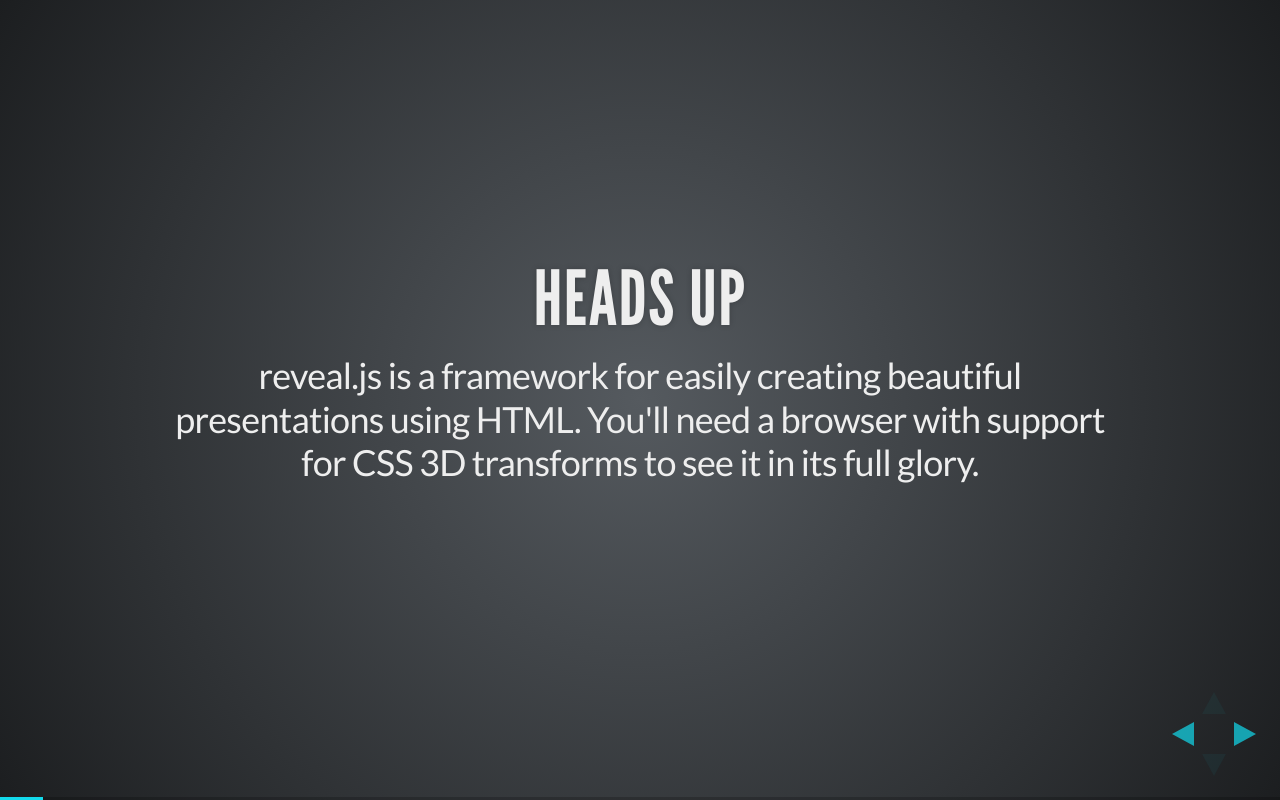
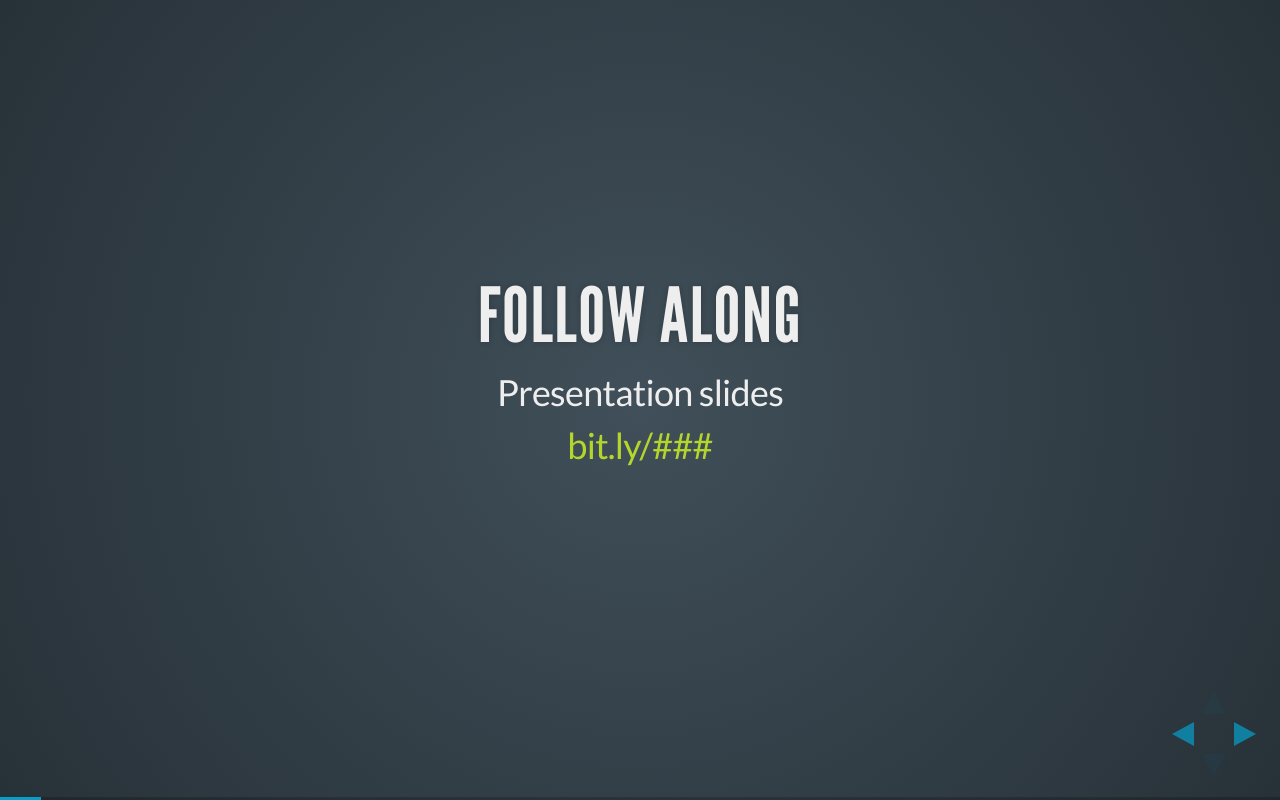
Before and after one commit to leahtard/one-div-presentation, a website: page index.html in a window 1280 px wide. Both pictures are taken after a click on the element 1251 px from the left and 734 px from the top of the page. Drawn offline with Linux system fonts and the light colour scheme.

Commit message:
Presentation progress

```diff
--- a/css/theme/default.css
+++ b/css/theme/default.css
@@ -15,14 +15,14 @@
  * GLOBAL STYLES
  *********************************************/
 body {
-  background: #1c1e20;
-  background: -moz-radial-gradient(center, circle cover, #555a5f 0%, #1c1e20 100%);
-  background: -webkit-gradient(radial, center center, 0px, center center, 100%, color-stop(0%, #555a5f), color-stop(100%, #1c1e20));
-  background: -webkit-radial-gradient(center, circle cover, #555a5f 0%, #1c1e20 100%);
-  background: -o-radial-gradient(center, circle cover, #555a5f 0%, #1c1e20 100%);
-  background: -ms-radial-gradient(center, circle cover, #555a5f 0%, #1c1e20 100%);
-  background: radial-gradient(center, circle cover, #555a5f 0%, #1c1e20 100%);
-  background-color: #2b2b2b; }
+  background: #273138;
+  background: -moz-radial-gradient(center, circle cover, #404F59 0%, #273138 100%);
+  background: -webkit-gradient(radial, center center, 0px, center center, 100%, color-stop(0%, #555a5f), color-stop(100%, #273138));
+  background: -webkit-radial-gradient(center, circle cover, #404F59 0%, #273138 100%);
+  background: -o-radial-gradient(center, circle cover, #404F59 0%, #273138 100%);
+  background: -ms-radial-gradient(center, circle cover, #404F59 0%, #273138 100%);
+  background: radial-gradient(center, circle cover, #404F59 0%, #273138 100%);
+  background-color: #273138; }
 
 .reveal {
   font-family: "Lato", sans-serif;
@@ -60,7 +60,7 @@
  * LINKS
  *********************************************/
 .reveal a:not(.image) {
-  color: #13daec;
+  color: #B4D62C;
   text-decoration: none;
   -webkit-transition: color .15s ease;
   -moz-transition: color .15s ease;
@@ -69,13 +69,20 @@
   transition: color .15s ease; }
 
 .reveal a:not(.image):hover {
-  color: #71e9f4;
+  color: #e1ec34;
   text-shadow: none;
   border: none; }
 
 .reveal .roll span:after {
   color: #fff;
   background: #0d99a5; }
+
+/*********************************************
+ * FONT STYLES
+ *********************************************/
+strong {
+  color: #B4D62C; }
+
 
 /*********************************************
  * IMAGES
@@ -93,7 +100,7 @@
 
 .reveal a:hover img {
   background: rgba(255, 255, 255, 0.2);
-  border-color: #13daec;
+  border-color: #079FCA;
   box-shadow: 0 0 20px rgba(0, 0, 0, 0.55); }
 
 /*********************************************
@@ -101,19 +108,19 @@
  *********************************************/
 .reveal .controls div.navigate-left,
 .reveal .controls div.navigate-left.enabled {
-  border-right-color: #13daec; }
+  border-right-color: #079FCA; }
 
 .reveal .controls div.navigate-right,
 .reveal .controls div.navigate-right.enabled {
-  border-left-color: #13daec; }
+  border-left-color: #079FCA; }
 
 .reveal .controls div.navigate-up,
 .reveal .controls div.navigate-up.enabled {
-  border-bottom-color: #13daec; }
+  border-bottom-color: #079FCA; }
 
 .reveal .controls div.navigate-down,
 .reveal .controls div.navigate-down.enabled {
-  border-top-color: #13daec; }
+  border-top-color: #079FCA; }
 
 .reveal .controls div.navigate-left.enabled:hover {
   border-right-color: #71e9f4; }
@@ -134,7 +141,7 @@
   background: rgba(0, 0, 0, 0.2); }
 
 .reveal .progress span {
-  background: #13daec;
+  background: #079FCA;
   -webkit-transition: width 800ms cubic-bezier(0.26, 0.86, 0.44, 0.985);
   -moz-transition: width 800ms cubic-bezier(0.26, 0.86, 0.44, 0.985);
   -ms-transition: width 800ms cubic-bezier(0.26, 0.86, 0.44, 0.985);
@@ -145,4 +152,4 @@
  * SLIDE NUMBER
  *********************************************/
 .reveal .slide-number {
-  color: #13daec; }
+  color: #079FCA; }
--- a/index.html
+++ b/index.html
@@ -4,10 +4,7 @@
 	<head>
 		<meta charset="utf-8">
 
-		<title>reveal.js - The HTML Presentation Framework</title>
-
-		<meta name="description" content="A framework for easily creating beautiful presentations using HTML">
-		<meta name="author" content="Hakim El Hattab">
+		<title>One Div To Rule Them All!</title>
 
 		<meta name="apple-mobile-web-app-capable" content="yes" />
 		<meta name="apple-mobile-web-app-status-bar-style" content="black-translucent" />
@@ -43,23 +40,36 @@
 			<!-- Any section element inside of this container is displayed as a slide -->
 			<div class="slides">
 				<section>
-					<h1>Reveal.js</h1>
-					<h3>HTML Presentations Made Easy</h3>
+					<h1 style="font-size: 3em;">One Div To Rule Them All!</h1>
+					<h5>Controlling Drupal div’s and implementing a modular CSS philosophy</h5>
 					<p>
-						<small>Created by <a href="http://hakim.se">Hakim El Hattab</a> / <a href="http://twitter.com/hakimel">@hakimel</a></small>
+						<small>by Leah Wagner / <a href="http://twitter.com/leahmarsh">@leahmarsh</a> / <a href="http://thejibe.com">The Jibe</a></small>
 					</p>
 				</section>
 
 				<section>
-					<h2>Heads Up</h2>
-					<p>
-						reveal.js is a framework for easily creating beautiful presentations using HTML. You'll need a browser with
-						support for CSS 3D transforms to see it in its full glory.
-					</p>
+					<h2>Follow Along</h2>
+					<p>Presentation slides</p>
+					<p><a href="http://bit.ly/###">bit.ly/###</a></p>
 
 					<aside class="notes">
 						Oh hey, these are some notes. They'll be hidden in your presentation, but you can see them if you open the speaker notes window (hit 's' on your keyboard).
 					</aside>
+				</section>
+
+				<section>
+					<h2>The Agenda</h2>
+					<ul>
+						<li class="fragment">What is <strong>Modular CSS</strong> and how it can be helpful?</li>
+						<li class="fragment">How you are probably already using this philosophy. <small>(whether you know it or not.)</small></li>
+						<li class="fragment">How the right <strong>file structure and naming conventions</strong> can work with this philosophy.</li>
+						<li class="fragment">How preprocessors like <strong>SASS</strong> and adding on tools like SASS-globbing and Compass can improve your workflow.</li>
+						<li class="fragment">How do we <strong>apply this to Drupal</strong> when so much of our HTML is pre-rendered for us?</li>
+						<li class="fragment">How you can use template files that let you manipulate how Drupal outputs div’s.</li>
+						<li class="fragment">What modules let you manipulate how Drupal outputs div’s.</li>
+						<li class="fragment">What themes can get you started.</li>
+						<li class="fragment">After that, let's have a group discussion...</li>
+					</ul>
 				</section>
 
 				<!-- Example of nested vertical slides -->
```
